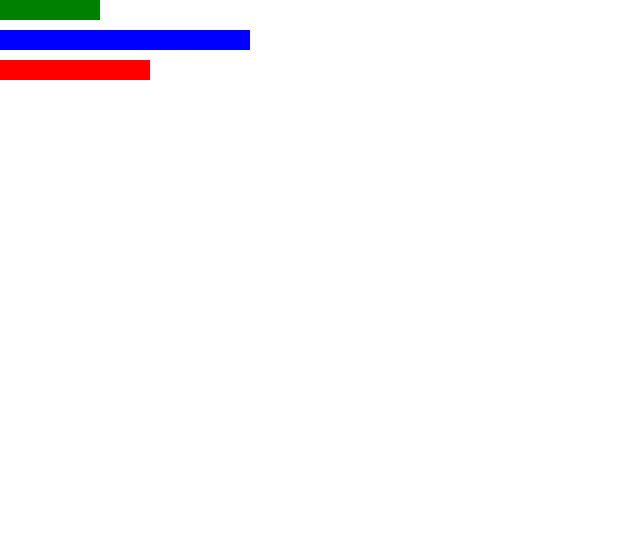
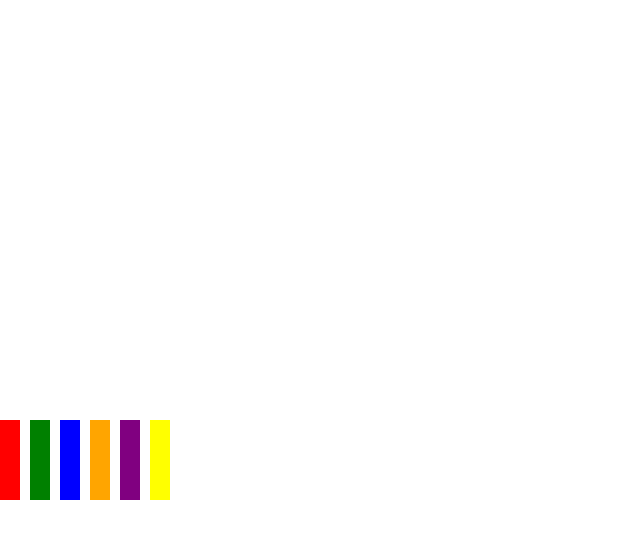
Before and after one commit to jp-knj/study_React, a React (Create React App) app in the folder 09_reactspring-website/: page / in a window 1280 px wide. Shown: the top 538 px of the page, without its empty margins (0-640 px from the left). Built offline with nearby package versions, Linux system fonts and the light colour scheme.

Commit message:
:+1: Add StaggerdBar section
t

```diff
--- a/09_reactspring-website/src/App.js
+++ b/09_reactspring-website/src/App.js
@@ -1,12 +1,14 @@
 import React from 'react';
 import Translate from './Tutorial/Translate';
 import BarGraph from './Tutorial/BarGraph';
+import StaggeredBars from './Tutorial/StaggeredBars';
 
 function App() {
   return (
     <div>
       {/* <Translate /> */}
-      <BarGraph/>
+      {/* <BarGraph /> */}
+      <StaggeredBars />
     </div>
   );
 }
--- /dev/null
+++ b/09_reactspring-website/src/Tutorial/StaggeredBars.js
@@ -0,0 +1,30 @@
+import React from 'react';
+import { useTrail, animated } from 'react-spring';
+
+const colors = ['red', 'green', 'blue', 'orange', 'purple', 'yellow'];
+
+const StaggeredBars = () => {
+  const trailSprings = useTrail(colors.length, {
+    from: { height: '0px' },
+    to: { height: '80px' },
+  });
+
+  return (
+    <div style={{ display: 'flex', alignItems: 'flex-end', height: '500px' }}>
+      {trailSprings.map((spring, index) => (
+        <animated.div
+          key={colors[index]}
+          style={{
+            ...spring,
+            width: '20px',
+            marginRight: '10px',
+            transformOrigin: 'bottom',
+            backgroundColor: colors[index],
+          }}
+        />
+      ))}
+    </div>
+  );
+};
+
+export default StaggeredBars;
```
